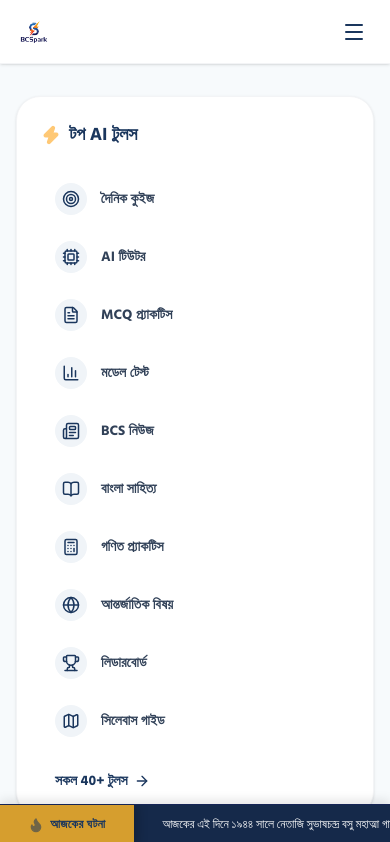
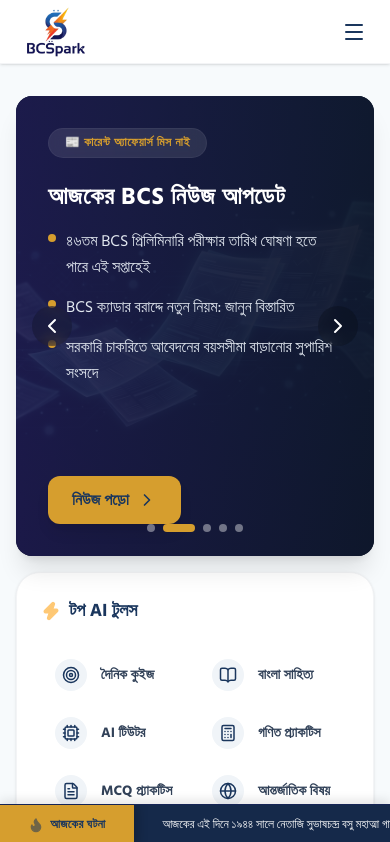
Before and after one commit to RusulAzom/bcspark, a Next.js app: page / in a window 390 px wide. Shown: the top 842 px of the page. Built offline with nearby package versions, Linux system fonts and the light colour scheme.

Commit message:
update: logo, hero section size, and mobile responsive

```diff
--- a/src/components/HeroSection.jsx
+++ b/src/components/HeroSection.jsx
@@ -23,11 +23,10 @@
 export default function HeroSection() {
   return (
     <section className="mx-auto max-w-7xl px-4 py-8 sm:px-6 lg:px-8">
-      <div className="grid grid-cols-1 lg:grid-cols-3 gap-8">
+      <div className="grid grid-cols-1 lg:grid-cols-3 gap-4 lg:gap-6">
 
         {/* Left Column: Top AI Tools Sidebar */}
-        <div className="lg:col-span-1 flex flex-col justify-between rounded-3xl border border-gray-100 bg-white p-6 shadow-sm hover:shadow-md transition-shadow">
-          <div>
+<div className="order-2 lg:order-1 lg:col-span-1 flex flex-col justify-between rounded-3xl border border-gray-100 bg-white p-6 shadow-sm hover:shadow-md transition-shadow">         <div>
             {/* Header */}
             <div className="flex items-center gap-2 mb-6">
               <Zap className="h-5 w-5 fill-amber-500 stroke-amber-500 animate-pulse" />
@@ -35,7 +34,7 @@
             </div>
 
             {/* Menu List */}
-            <div className="space-y-1.5">
+            <div className="grid grid-cols-2 grid-rows-5 grid-flow-col gap-1.5">
               {topTools.map((tool) => (
                 <Link
                   key={tool.id}
@@ -62,7 +61,7 @@
         </div>
 
         {/* Right Column: Hero Carousel */}
-        <div className="lg:col-span-2">
+        <div className="order-1 lg:order-2 lg:col-span-2">
           <HeroCarousel />
         </div>
 
--- a/src/components/Navbar.jsx
+++ b/src/components/Navbar.jsx
@@ -17,7 +17,7 @@
           <img
             src="/logo/logo.png"
             alt="BCS Spark Logo"
-            className="h-9 w-auto object-contain"
+            className="h-20 w-auto object-contain"
           />
         </Link>
 
```
